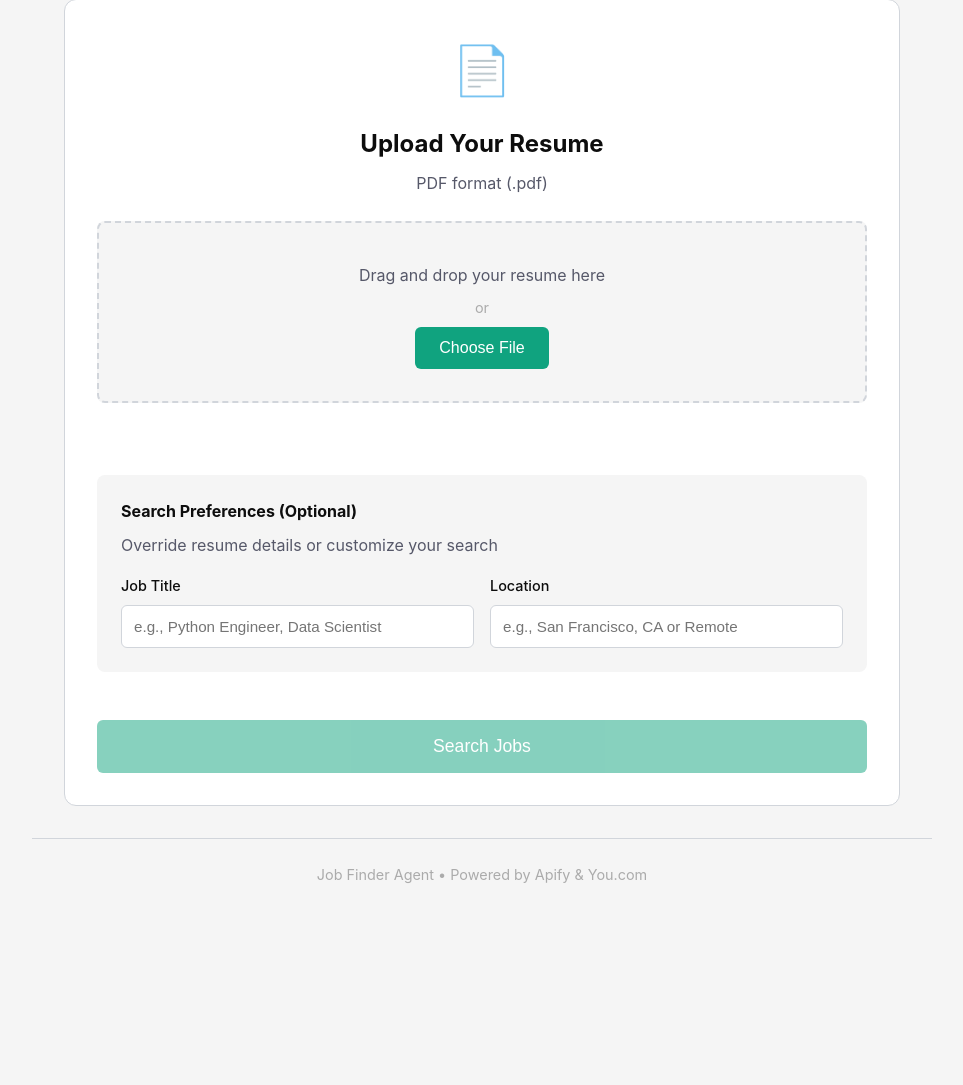
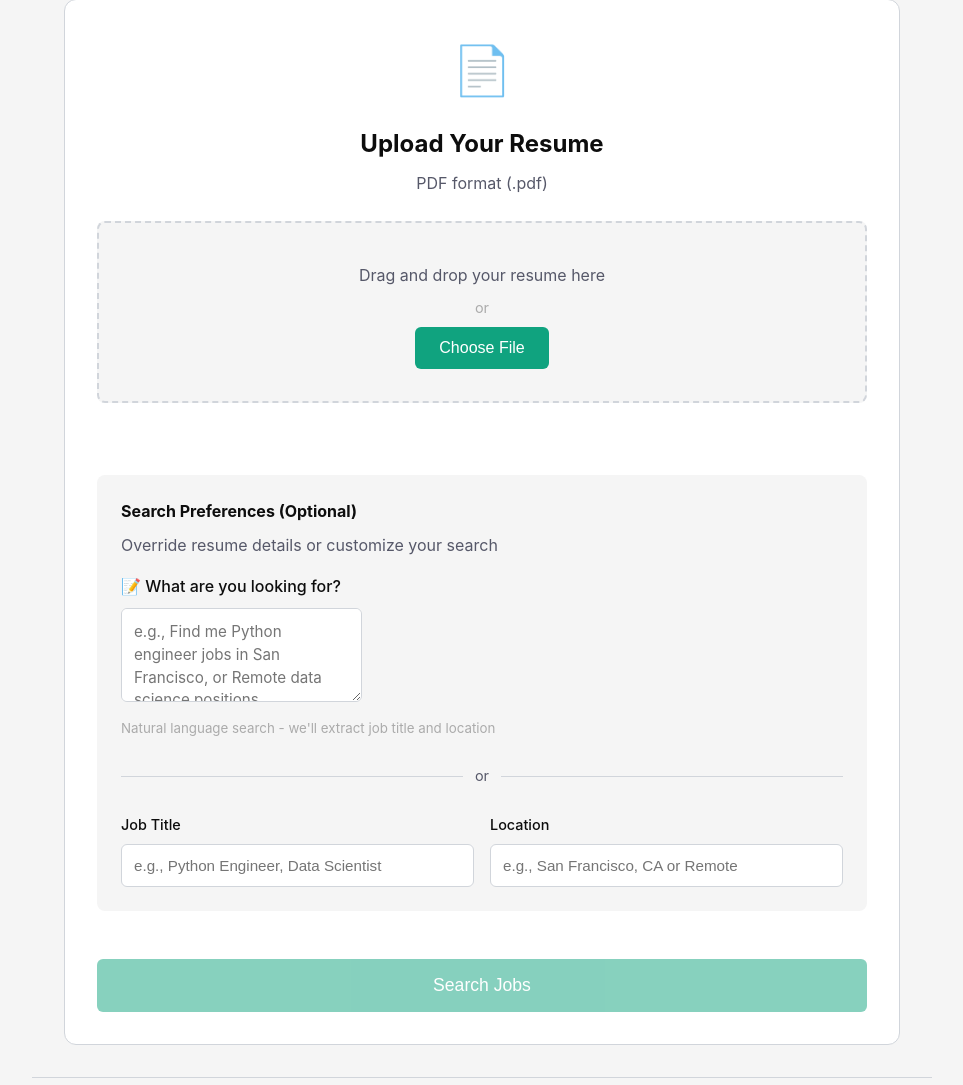
Before and after one commit to SankarSubbayya/job_finder, a Flask app: page / in a window 1280 px wide. Shown: the part 183-1268 px from the top of the page, without its empty margins (158-1121 px from the left). Before the commit the page ends 1066 px from the top, so only its background shows below. Run offline with Flask 3, Linux system fonts and the light colour scheme; parts of the project's set-up code (start-up, migrations or seed data) failed here and were passed over.

Commit message:
Feature: Add natural language search prompt to web UI
Users can now search using natural language prompts in addition to structured fields!

New Features:
- Search prompt textarea: 'What are you looking for?'
- Automatic extraction of job title and location from prompt
- Examples provided for guidance
- Fallback to structured fields if prompt is empty
- Clean UI with divider between prompt and fields

Examples of prompts:
- 'Find me Python engineer jobs in San Francisco'
- 'Remote data science positions'
- 'Show me senior engineering roles in NYC'
- 'Machine learning jobs in Austin, TX'

How it works:
1. User enters natural language search prompt
2. Regex patterns extract job title and location
3. Falls back to specific fields if not found
4. Sends extracted parameters to backend
5. Uses resume skills + extracted parameters for matching

UI Improvements:
- Added search prompt textarea with placeholder examples
- Added divider between natural language and structured input
- Styled textarea with focus states
- Added helpful hint text

Backward Compatible:
- Users can still use specific job title/location fields
- Prompts and specific fields work together
- Resume upload still works as before

Files Modified:
- templates/index.html: Added search prompt textarea
- static/css/style.css: Added styling for textarea and divider
- static/js/app.js: Added extractSearchParams() function

Co-Authored-By: Claude Haiku 4.5 <noreply@anthropic.com>

```diff
--- a/static/css/style.css
+++ b/static/css/style.css
@@ -207,6 +207,64 @@ body {
     outline: none;
     border-color: var(--accent-color);
     box-shadow: 0 0 0 3px rgba(16, 163, 127, 0.1);
+}
+
+/* Search Prompt */
+.search-prompt {
+    margin-bottom: 1.5rem;
+}
+
+.search-prompt label {
+    display: block;
+    color: var(--text-primary);
+    font-weight: 500;
+    margin-bottom: 0.5rem;
+    font-size: 1rem;
+}
+
+.textarea-field {
+    resize: vertical;
+    font-family: inherit;
+    padding: 0.75rem;
+    line-height: 1.5;
+}
+
+.textarea-field:focus {
+    outline: none;
+    border-color: var(--accent-color);
+    box-shadow: 0 0 0 3px rgba(16, 163, 127, 0.1);
+}
+
+.search-prompt small {
+    display: block;
+    margin-top: 0.5rem;
+}
+
+/* Divider */
+.params-divider {
+    text-align: center;
+    margin: 1.5rem 0;
+    position: relative;
+}
+
+.params-divider::before {
+    content: '';
+    position: absolute;
+    left: 0;
+    right: 0;
+    top: 50%;
+    height: 1px;
+    background-color: var(--border-color);
+    z-index: 0;
+}
+
+.params-divider span {
+    position: relative;
+    z-index: 1;
+    background-color: var(--bg-secondary);
+    padding: 0 0.75rem;
+    color: var(--text-secondary);
+    font-size: 0.9rem;
 }
 
 /* Buttons */
--- a/static/js/app.js
+++ b/static/js/app.js
@@ -43,6 +43,54 @@ fileInput.addEventListener('change', (e) => {
 });
 
 /**
+ * Extract job title and location from natural language search prompt
+ */
+function extractSearchParams(prompt) {
+    const result = { jobTitle: '', location: '' };
+
+    // Try to extract location (look for common patterns)
+    const locationPatterns = [
+        /(?:in|at|near|around)\s+([A-Z][a-z]+(?:\s+[A-Z][a-z]+)*(?:,?\s*[A-Z]{2})?)/gi,
+        /(remote|hybrid|on-site)/gi,
+        /\b([A-Z][a-z]+,\s*[A-Z]{2})\b/gi,
+    ];
+
+    for (const pattern of locationPatterns) {
+        const match = prompt.match(pattern);
+        if (match) {
+            result.location = match[0];
+            break;
+        }
+    }
+
+    // Try to extract job title (look for common job keywords)
+    const jobKeywords = [
+        'engineer', 'developer', 'analyst', 'scientist', 'manager', 'architect',
+        'designer', 'product', 'marketing', 'sales', 'operations', 'consultant'
+    ];
+
+    const promptLower = prompt.toLowerCase();
+    for (const keyword of jobKeywords) {
+        if (promptLower.includes(keyword)) {
+            // Try to extract the full job title around this keyword
+            const pattern = new RegExp(`([a-z\\s]+${keyword})`, 'i');
+            const match = prompt.match(pattern);
+            if (match) {
+                result.jobTitle = match[1].trim();
+                break;
+            }
+        }
+    }
+
+    // If we couldn't extract with patterns, use the whole prompt as job title
+    if (!result.jobTitle && prompt.length < 100) {
+        result.jobTitle = prompt;
+    }
+
+    return result;
+}
+
+/**
  * Handle file selection
  */
 function handleFileSelect(file) {
@@ -82,10 +130,19 @@ async function startSearch() {
     const formData = new FormData();
     formData.append('resume', selectedFile);
 
-    // Add optional parameters
-    const jobTitle = document.getElementById('jobTitle').value.trim();
-    const location = document.getElementById('location').value.trim();
+    // Get search parameters
+    const searchPrompt = document.getElementById('searchPrompt').value.trim();
+    let jobTitle = document.getElementById('jobTitle').value.trim();
+    let location = document.getElementById('location').value.trim();
 
+    // If search prompt provided, extract job title and location from it
+    if (searchPrompt) {
+        const extracted = extractSearchParams(searchPrompt);
+        if (!jobTitle) jobTitle = extracted.jobTitle;
+        if (!location) location = extracted.location;
+    }
+
+    // Add parameters to request
     if (jobTitle) formData.append('job_title', jobTitle);
     if (location) formData.append('location', location);
 
@@ -314,6 +371,7 @@ function resetSearch() {
     fileInput.value = '';
     fileName.classList.remove('show');
     fileName.textContent = '';
+    document.getElementById('searchPrompt').value = '';
     document.getElementById('jobTitle').value = '';
     document.getElementById('location').value = '';
     searchBtn.disabled = true;
--- a/templates/index.html
+++ b/templates/index.html
@@ -49,6 +49,23 @@
                     <div class="search-params">
                         <h3>Search Preferences (Optional)</h3>
                         <p style="color: var(--text-secondary); margin-bottom: 1rem;">Override resume details or customize your search</p>
+
+                        <!-- Natural Language Search Prompt -->
+                        <div class="search-prompt">
+                            <label for="searchPrompt">📝 What are you looking for?</label>
+                            <textarea
+                                id="searchPrompt"
+                                class="input-field textarea-field"
+                                placeholder="e.g., Find me Python engineer jobs in San Francisco, or Remote data science positions"
+                                rows="3"
+                            ></textarea>
+                            <small style="color: var(--text-tertiary);">Natural language search - we'll extract job title and location</small>
+                        </div>
+
+                        <!-- Or use specific fields -->
+                        <div class="params-divider">
+                            <span>or</span>
+                        </div>
 
                         <div class="param-inputs">
                             <div class="param-input">
```
